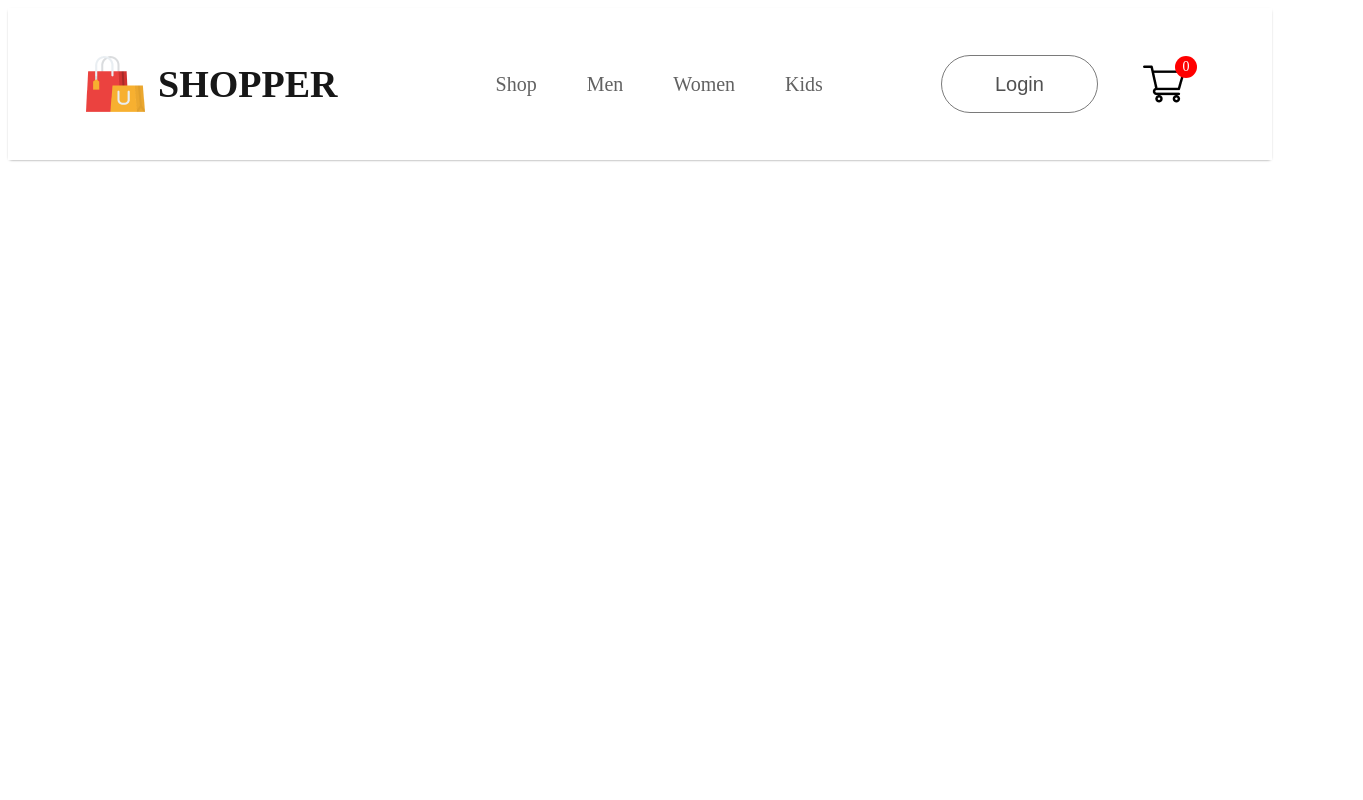
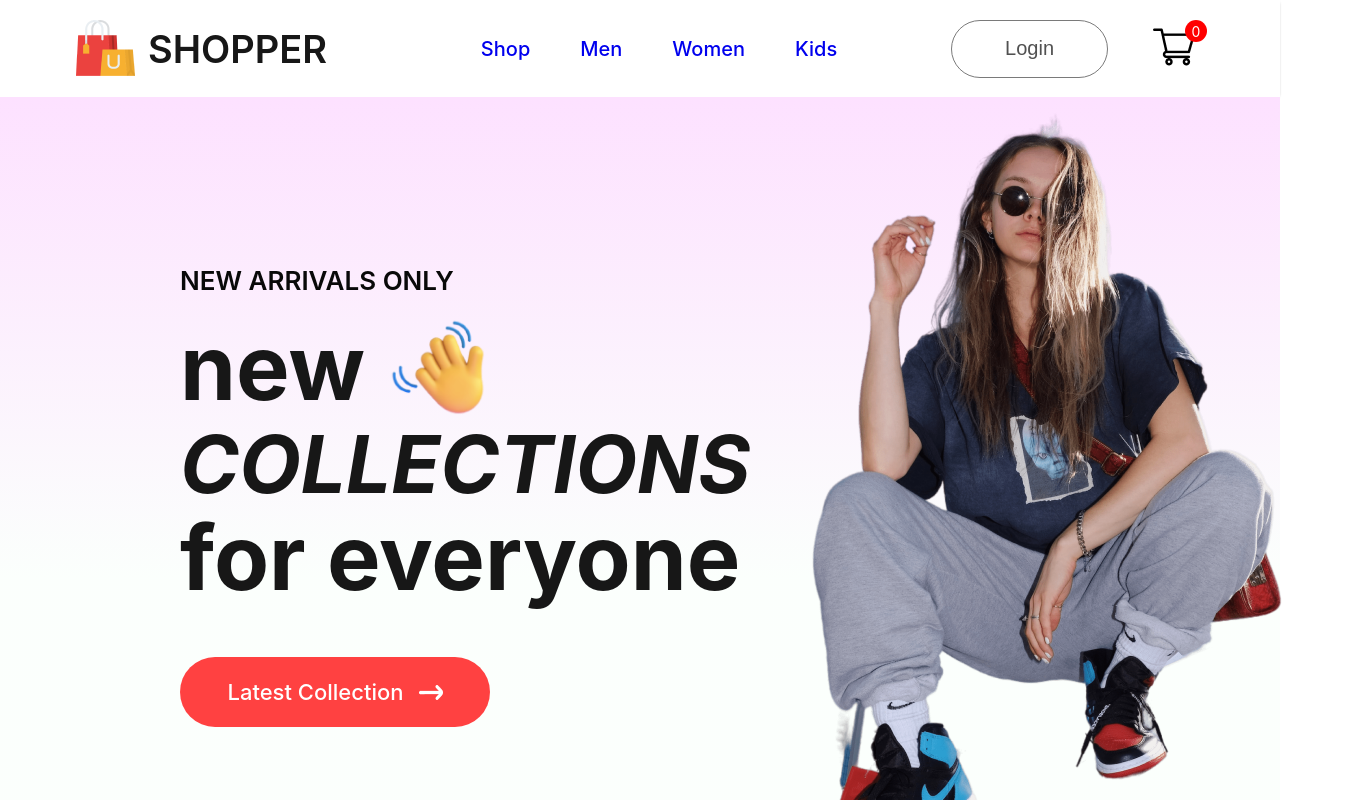
Before and after one commit to sourav-sm/FashionFrenzy, a React (Vite) app in the folder frontend/: page / in a window 1280 px wide. Shown: the top 800 px of the page, 1363 px wide, since content can reach past the window. Built offline with nearby package versions, Linux system fonts and the light colour scheme.

Commit message:
done with hero part

```diff
--- a/frontend/package.json
+++ b/frontend/package.json
@@ -11,7 +11,8 @@
   },
   "dependencies": {
     "react": "^18.2.0",
-    "react-dom": "^18.2.0"
+    "react-dom": "^18.2.0",
+    "react-router-dom": "^6.21.3"
   },
   "devDependencies": {
     "@types/react": "^18.2.43",
--- a/frontend/src/App.jsx
+++ b/frontend/src/App.jsx
@@ -1,13 +1,33 @@
 import { useState } from 'react'
 import './App.css'
+import {BrowserRouter,Routes,Route} from 'react-router-dom';
 import Navbar from './Components/Navbar/Navbar'
+import Shop from './Pages/Shop';
+import Shopcategory from './Pages/ShopCategory';
+import Cart from './Pages/Cart';
+import LoggingSignup from './Pages/LoggingSignup';
+import Product from './Pages/Product';
 
 function App() {
-  const [count, setCount] = useState(0)
+  // const [count, setCount] = useState(0)
 
   return (
       <div>
-       <Navbar/>
+        <BrowserRouter>
+           <Navbar/>
+           <Routes>
+              <Route path='/' element={<Shop/>}/>
+              <Route path='/mens' element={<Shopcategory category="men"/>}/>
+              <Route path='/womens' element={<Shopcategory category="women"/>}/>
+              <Route path='/kids' element={<Shopcategory category="kid"/>}/>
+              <Route path='/product'element={<Product/>}>
+                  <Route path=':productId' element={<Product/>}/>
+                </Route>
+              <Route path='/cart' element={<Cart/>}/>
+              <Route path='/login' element={<LoggingSignup/>}/>
+           </Routes>
+        </BrowserRouter>
+
       </div>
   )
 }
--- /dev/null
+++ b/frontend/src/Components/Hero/Hero.css
@@ -0,0 +1,60 @@
+*{
+    margin: 0;
+  }
+.hero{
+    height: 100vh;
+    background: linear-gradient(180deg,#fde1ff,#e1ffea22 60%);
+    display: flex;
+}
+.hero-left{
+    flex: 1;
+    display: flex;
+    flex-direction: column;
+    justify-content: center;
+    gap: 20px;
+    padding-left: 180px;
+    line-height: 1.1;
+}
+.hero-left h2{
+    color: #090909;
+    font-size: 26px;
+    font-weight: 600;
+}
+.hero-left p{
+    color: #171717;
+    font-size: 90px;
+    font-weight: 700;
+}
+.hero-left i{
+    color: #171717;
+    font-size: 80px;
+    font-weight: 700;
+}
+.hero-hand-icon{
+    display: flex;
+    align-items: center;
+    gap: 20px;
+}
+.hero-hand-icon img{
+    width: 105px;
+}
+.hero-latest-btn{
+    display: flex;
+    justify-content: center;
+    align-items: center;
+    gap: 15px;
+    width: 310px;
+    height: 70px;
+    border-radius: 75px;
+    margin-top: 30px;
+    background: #ff4141;
+    color: white;
+    font-size: 22px;
+    font-weight: 500;
+}
+.hero-right{
+    flex: 1;
+    display: flex;
+    align-items: center;
+    justify-content: center;
+}
--- /dev/null
+++ b/frontend/src/Components/Hero/Hero.jsx
@@ -0,0 +1,32 @@
+import React from "react"
+import './Hero.css'
+import hand_icon from '../Assets/hand_icon.png'
+import arrow_icon from '../Assets/arrow.png'
+import hero_image from '../Assets/hero_image.png'
+
+const Hero=()=>{
+  return (
+    <div className="hero">
+        <div className="hero-left">
+            <h2>NEW ARRIVALS ONLY</h2>
+            <div>
+                <div className="hero-hand-icon">
+                    <p>new</p>
+                    <img src={hand_icon} alt="" />
+                </div>
+                <i>COLLECTIONS</i>
+                <p>for everyone</p>
+            </div>
+            <div className="hero-latest-btn">
+                <div>Latest Collection</div>
+                <img src={arrow_icon} alt="" />
+            </div>
+        </div>
+        <div className="hero-right">
+            <img src={hero_image} alt="" />
+        </div>
+  </div>
+  )
+}
+
+export default Hero;
--- a/frontend/src/Components/Navbar/Navbar.jsx
+++ b/frontend/src/Components/Navbar/Navbar.jsx
@@ -2,24 +2,26 @@
 import './Navbar.css'
 import logo from '../Assets/logo.png'
 import cart_icon from '../Assets/cart_icon.png'
+import { Link } from "react-router-dom";
 const Navbar=()=>{
     const [menu,setMenu]=useState("shop");
 
     return (
         <div className="navbar">
+
             <div className="nav-logo">
                 <img src={logo} alt="" />
                 <p>SHOPPER</p>
             </div>
         <ul className="nav-menu">
-            <li onClick={()=>{setMenu("Shop")}}>Shop{menu==="Shop"?<hr/>:<></>}</li>
-            <li onClick={()=>{setMenu("Mens")}}>Men{menu==="Mens"?<hr/>:<></>}</li>
-            <li onClick={()=>{setMenu("Womens")}}>Women{menu==="Womens"?<hr/>:<></>}</li>
-            <li onClick={()=>{setMenu("Kids")}}>Kids{menu==="Kids"?<hr/>:<></>}</li>
+            <li onClick={()=>{setMenu("Shop")}}><Link style={{textDecoration:'none'}} to='/'>Shop</Link>{menu==="Shop"?<hr/>:<></>}</li>
+            <li onClick={()=>{setMenu("Mens")}}><Link style={{textDecoration:'none'}} to='/mens'>Men</Link>{menu==="Mens"?<hr/>:<></>}</li>
+            <li onClick={()=>{setMenu("Womens")}}><Link style={{textDecoration:'none'}} to='/womens'>Women</Link>{menu==="Womens"?<hr/>:<></>}</li>
+            <li onClick={()=>{setMenu("Kids")}}><Link style={{textDecoration:'none'}} to='/kids'>Kids</Link>{menu==="Kids"?<hr/>:<></>}</li>
         </ul>
         <div className="nav-login-cart">
-           <button>Login</button>
-           <img src={cart_icon} alt="cart-icon" />
+           <Link to='./login'><button>Login</button></Link>
+           <Link to='./cart'><img src={cart_icon} alt="cart-icon" /></Link>
             <div className="nav-cart-count">0</div>
         </div>
 
--- a/frontend/src/Pages/Shop.jsx
+++ b/frontend/src/Pages/Shop.jsx
@@ -1,9 +1,10 @@
 import React from "react";
+import Hero from "../Components/Hero/Hero";
 
 const Shop=()=>{
     return(
         <div>
-
+         <Hero/>
         </div>
     )
 }
--- a/frontend/src/index.css
+++ b/frontend/src/index.css
@@ -1,5 +1,7 @@
-/* :root {
+ :root {
   font-family: Inter, system-ui, Avenir, Helvetica, Arial, sans-serif;
+ /*
+ :root{
   line-height: 1.5;
   font-weight: 400;
 
@@ -66,6 +68,14 @@
     background-color: #f9f9f9;
   }
 } */
-:root{
+
+/* body{
+  margin: 0;
+  -webkit-font-smoothing:antialiased;
+  -moz-osx-font-smoothing:grayscale;
   font-family: popins;
 }
+
+code{
+  font-family: sourse;
+} */
```
Also changed, not shown: 1 other file (tests, documents, lock files or other folders).
